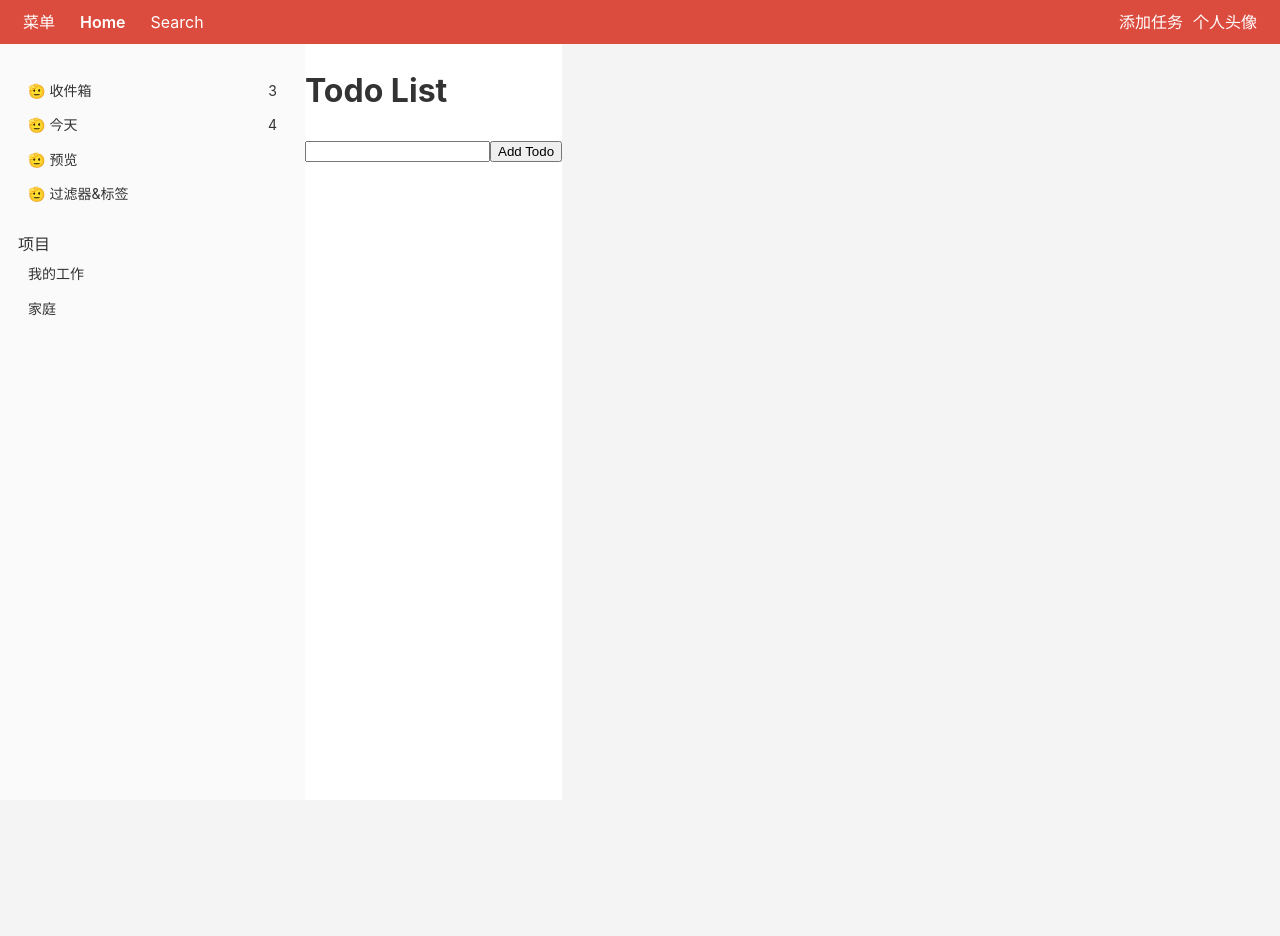
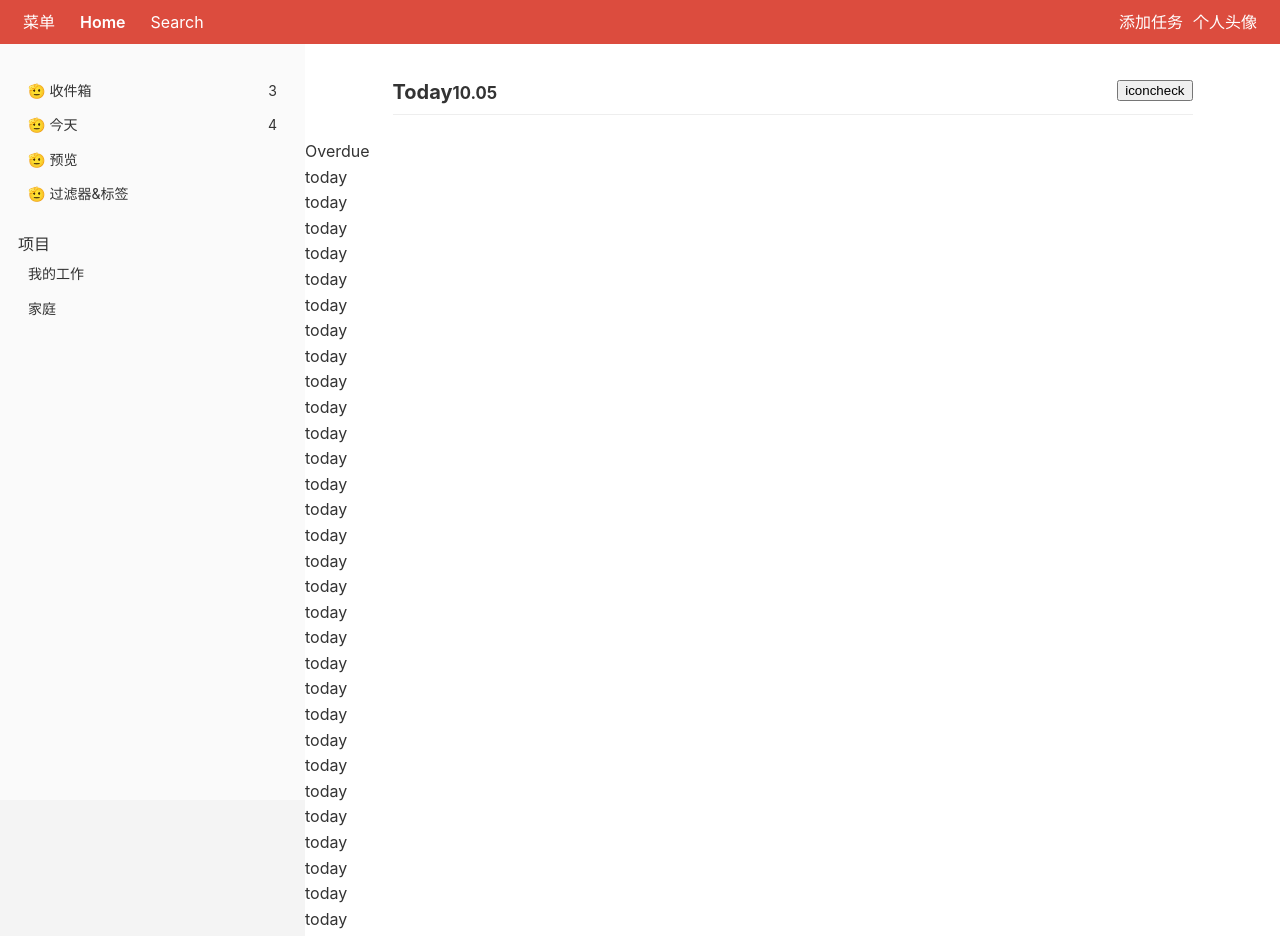
Before and after one commit to zli213/TaskTick, a Next.js app: page /app/today in a window 1280 px wide. Shown: the top 936 px of the page. Before the commit the page ends 800 px from the top, so only its background shows below. Built offline with nearby package versions, Linux system fonts and the light colour scheme.

Commit message:
Add list page header

```diff
--- a/app/app/app.scss
+++ b/app/app/app.scss
@@ -1,12 +1,15 @@
 $navHeight: 44px;
 
 .list_nav {
+  position: sticky;
+  top: 0;
   display: flex;
   flex-direction: row;
   justify-content: space-between;
   padding: 0 23px;
   height: $navHeight;
   line-height: $navHeight;
+  z-index: 10;
 }
 
 .list_content {
@@ -22,6 +25,8 @@ $navHeight: 44px;
 }
 
 .list_sidebar {
+  position: sticky;
+  top: $navHeight;
   width: 305px;
   height: calc(100vh - $navHeight);
   display: flex;
@@ -47,7 +52,9 @@ $navHeight: 44px;
 }
 
 .main_content {
+  position: relative;
   background-color: #ffffff;
   display: flex;
   flex-direction: column;
+  width: calc(100vw - 305px)
 }
--- a/components/pages/TodoList/index.js
+++ b/components/pages/TodoList/index.js
@@ -1,29 +1,124 @@
 // TodoList.js
-'use client'
+"use client";
 
-import React, { useState } from 'react';
+import React, { useState } from "react";
+import "./index.scss"
 
 function TodoList() {
   const [todos, setTodos] = useState([]);
-    const [task, setTask] = useState('');
+  const [task, setTask] = useState("");
 
   const addTodo = () => {
     if (task) {
       setTodos([...todos, task]);
-            setTask('');
+      setTask("");
     }
   };
 
   return (
     <div>
-            <h1>Todo List</h1>
-            <ul>
-                {todos.map((todo, index) => (
-                    <li key={index}>{todo}</li>
-                ))}
-            </ul>
-            <input value={task} onChange={e => setTask(e.target.value)} />
-            <button onClick={addTodo}>Add Todo</button>
+      <header className="view_header" >
+        <div className="view_header_content">
+          <h1>
+            <span>Today</span>
+            <small>10.05</small>
+          </h1>
+          <div>
+            <button className="check_button">
+              <div>icon</div>
+              <span>check</span>
+            </button>
+          </div>
+        </div>
+      </header>
+      <div className="view_content">
+        <section>Overdue</section>
+        <section>today</section>
+        <section>today</section>
+        <section>today</section>
+        <section>today</section>
+        <section>today</section>
+        <section>today</section>
+        <section>today</section>
+        <section>today</section>
+        <section>today</section>
+        <section>today</section>
+        <section>today</section>
+        <section>today</section>
+        <section>today</section>
+        <section>today</section>
+        <section>today</section>
+        <section>today</section>
+        <section>today</section>
+        <section>today</section>
+        <section>today</section>
+        <section>today</section>
+        <section>today</section>
+        <section>today</section>
+        <section>today</section>
+        <section>today</section>
+        <section>today</section>
+        <section>today</section>
+        <section>today</section>
+        <section>today</section>
+        <section>today</section>
+        <section>today</section>
+        <section>today</section>
+        <section>today</section>
+        <section>today</section>
+        <section>today</section>
+        <section>today</section>
+        <section>today</section>
+        <section>today</section>
+        <section>today</section>
+        <section>today</section>
+        <section>today</section>
+        <section>today</section>
+        <section>today</section>
+        <section>today</section>
+        <section>today</section>
+        <section>today</section>
+        <section>today</section>
+        <section>today</section>
+        <section>today</section>
+        <section>today</section>
+        <section>today</section>
+        <section>today</section>
+        <section>today</section>
+        <section>today</section>
+        <section>today</section>
+        <section>today</section>
+        <section>today</section>
+        <section>today</section>
+        <section>today</section>
+        <section>today</section>
+        <section>today</section>
+        <section>today</section>
+        <section>today</section>
+        <section>today</section>
+        <section>today</section>
+        <section>today</section>
+        <section>today</section>
+        <section>today</section>
+        <section>today</section>
+        <section>today</section>
+        <section>today</section>
+        <section>today</section>
+        <section>today</section>
+        <section>today</section>
+        <section>today</section>
+        <section>today</section>
+        <section>today</section>
+        <section>today</section>
+        <section>today</section>
+        <section>today</section>
+        <section>today</section>
+        <section>today</section>
+        <section>today</section>
+        <section>today</section>
+        <section>today</section>
+        <section>today</section>
+      </div>
     </div>
   );
 }
--- a/components/pages/TodoList/index.scss
+++ b/components/pages/TodoList/index.scss
@@ -0,0 +1,31 @@
+.view_header {
+    position: sticky;
+    top: 44px;;
+    z-index: 2;
+    padding: 36px 55px 0px;
+    margin-bottom: 24px;
+    background-color: #fff;
+
+
+    .view_header_content {
+        display: flex;
+        justify-content: space-between ;
+        border-bottom: 1px solid #eee;
+        padding-bottom: 8px;
+        max-width: 800px;
+        margin: 0 auto;
+
+        h1 {
+            padding: 0;
+            margin: 0;
+            font-size: 20px;
+            font-weight: 700;
+            line-height: 25px;
+        }
+    }
+
+
+    .check_button {
+        display: flex;
+    }
+}
```
Lines whose indentation alone changed are shown as unchanged.
